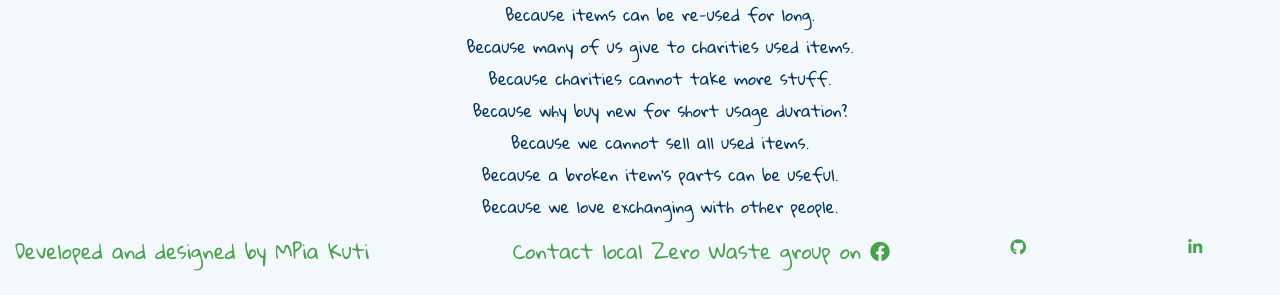
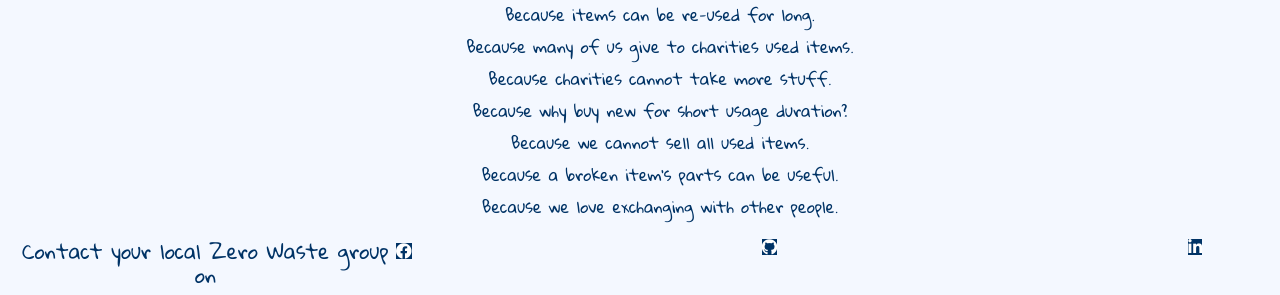
Before and after one commit to Pauline4vous/devops, a Flask app: page /register in a window 1280 px wide. Shown: the part 971-1266 px from the top of the page. Before the commit the page ends 1242 px from the top, so only its background shows below. Run offline with Flask 2, Linux system fonts and the light colour scheme; some libraries are stand-ins or nearby versions; some web fonts are replaced.

Commit message:
Update footer.html

```diff
--- a/templates/layout/footer.html
+++ b/templates/layout/footer.html
@@ -1,31 +1,27 @@
 {% block footer %}
-
 <footer>
-		<div class="container-fluid green-text">
+    <div class="container-fluid blue-text">
         <div class="row text-center justify-content-between footer-row">
             <div class="col-12 col-lg-4 footer-content d-sm-flex mt-1">
-					<h5>Developed and designed by MPia Kuti</h5>
+                <h5>Contact your local Zero Waste group on</h5>
+                <a class="socialmedia" href="https://www.facebook.com/" target="_blank">
+                    <i class="fab fa-facebook bg-darkblue white-text social-icon"></i>
+                    <span class="sr-only">Facebook</span>
+                </a>
             </div>
-                <div class="col-12 col-lg-4 footer-content d-sm-flex mt-1">
-					<h5>Contact local Zero Waste group on <a class="socialmedia" href="https://www.facebook.com/cobhzerowaste/" target="_blank">
-						<i class="fab fa-facebook bg-darkgreen light-text social-icon"></i>
-						<span class="sr-only">Facebook</span>
-					</a></h5>
-				</div>
-				<div class="col-12 col-lg-1 footer-content d-sm-flex mb-1">
-					<a class="socialmedia" href="https://github.com/mkuti" target="_blank">
-						<i class="fab fa-github bg-darkgreen light-text social-icon"></i>
+            <div class="col-12 col-lg-1 footer-content d-sm-flex">
+                <a class="socialmedia" href="https://github.com/" target="_blank">
+                    <i class="fab fa-github bg-darkblue white-text social-icon"></i>
                     <span class="sr-only">GitHub</span>
                 </a>
             </div>
             <div class="col-12 col-lg-1 footer-content d-sm-flex">
-					<a class="socialmedia" href="https://www.linkedin.com/in/mpiakuti2020/" target="_blank">
-						<i class="fab fa-linkedin-in bg-darkgreen light-text social-icon"></i>
-						<span class="sr-only">Linkedin</span>
+                <a class="socialmedia" href="https://www.linkedin.com/" target="_blank">
+                    <i class="fab fa-linkedin-in bg-darkblue white-text social-icon"></i>
+                    <span class="sr-only">LinkedIn</span>
                 </a>
             </div>
         </div>
     </div>
 </footer>
-
 {% endblock %}
```
Lines whose indentation alone changed are shown as unchanged.
